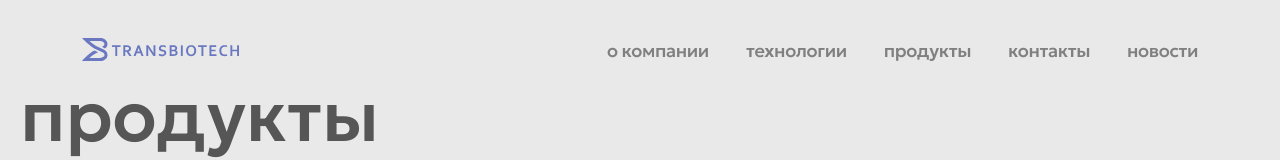
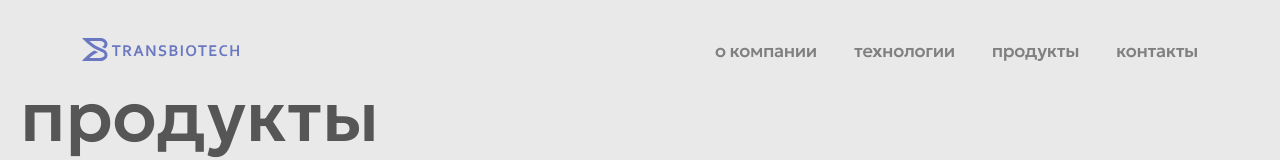
Before and after one commit to WhiteWat3r/Transbiotech, a React (Vite) app: page /products in a window 1280 px wide. Shown: the top 160 px of the page. Built offline with nearby package versions, Linux system fonts and the light colour scheme; the HTML template or start-up script is replaced by a standard one.

Commit message:
половина правки по линкам в хедере

```diff
--- a/src/components/Accordion.tsx
+++ b/src/components/Accordion.tsx
@@ -62,7 +62,7 @@ export const Accordion = ({
           />
         </button>
 
-        <div
+        {menuItem.links.length > 0 && <div
           className={`transition-all duration-300 ease-in-out overflow-hidden ${
             isOpen ? "opacity-100 translate-y-0" : "opacity-0 -translate-y-6"
           }`}
@@ -84,7 +84,7 @@ export const Accordion = ({
               </li>
             ))}
           </ul>
-        </div>
+        </div>}
       </li>
     );
   };
--- a/src/components/HeaderMenuPopover.tsx
+++ b/src/components/HeaderMenuPopover.tsx
@@ -7,11 +7,11 @@ import { IMenuItem } from "../utils/types";
 export const HeaderMenuPopover = ({
   chapter,
   isScrolled,
-  isPerfPage
+  isPerfPage,
 }: {
   chapter: IMenuItem;
   isScrolled: boolean;
-  isPerfPage: boolean
+  isPerfPage: boolean;
 }) => {
   const [isOpen, setIsOpen] = useState(false);
   const buttonRef = useRef(null);
@@ -54,18 +54,18 @@ export const HeaderMenuPopover = ({
 
   return (
     <li className="relative" onMouseLeave={handleMouseLeave}>
-      <button
+      <Link
+        to={chapter.href}
         ref={buttonRef}
         onMouseEnter={handleMouseEnter}
         className={`geologica-text text-[18px] font-medium leading-[21.6px] tracking-tighter ${!isPerfPage || isScrolled ? "text-grey-2" : "text-gainsboro"} transition-colors duration-300 hover:text-black-default`}
         aria-haspopup="true"
         aria-expanded={isOpen ? "true" : "false"}
-        onClick={() => chapter.id === 2 && navigate("/technologies")}
       >
         {chapter.title}
-      </button>
+      </Link>
 
-      {chapter.id < 3 && (
+      {chapter.links.length > 0 && (
         <div
           ref={popoverRef}
           className={`absolute z-50 transition-opacity duration-300 ease-in-out ${isOpen ? "opacity-100" : "pointer-events-none opacity-0"} pt-[10px]`}
@@ -81,8 +81,8 @@ export const HeaderMenuPopover = ({
         >
           {/* backdrop-blur-[10px] */}
 
-          <div className="rounded-[42px]  backdrop-blur-[10px] bg-[#F8F8F8D9]">
-            <span className="absolute left-0 top-0 h-full w-full rounded-[42px] border-2 border-white  backdrop-blur-[10px]" />
+          <div className="rounded-[42px] bg-[#F8F8F8D9] backdrop-blur-[10px]">
+            <span className="absolute left-0 top-0 h-full w-full rounded-[42px] border-2 border-white backdrop-blur-[10px]" />
 
             <ul
               className={`relative z-10 flex flex-col gap-[20px] rounded-[42px] px-[44px] py-[25px]`}
--- a/src/utils/constants.tsx
+++ b/src/utils/constants.tsx
@@ -4,15 +4,17 @@ export const menuItems: IMenuItem[] = [
   {
     id: 1,
     title: "о компании",
+    href: "/",
     links: [
-      { linkId: 1, text: "документы", href: "" },
-      { linkId: 2, text: `миссия\nи\u00A0ценности`, href: "" },
-      { linkId: 3, text: "новости", href: "" },
+      // { linkId: 1, text: "документы", href: "" },
+      // { linkId: 2, text: `миссия\nи\u00A0ценности`, href: "" },
+      // { linkId: 3, text: "новости", href: "" },
     ],
   },
   {
     id: 2,
     title: "технологии",
+    href: "/technologies",
     links: [
       { linkId: 1, text: "перфузионные технологии", href: "/perfusion" },
       // {
@@ -28,6 +30,7 @@ export const menuItems: IMenuItem[] = [
   {
     id: 3,
     title: "продукты",
+    href: "/products",
     links: [
       // { linkId: 1, text: "аппарат Ex\u2011Stream", href: "/ex-stream" },
       // { linkId: 2, text: "Back\u2011Table\u00A01.0", href: "/black-table-1-0" },
@@ -36,11 +39,7 @@ export const menuItems: IMenuItem[] = [
   {
     id: 4,
     title: "контакты",
-    links: [{ linkId: 1, text: "документы", href: "" }],
-  },
-  {
-    id: 5,
-    title: "новости",
+    href: '#',
     links: [{ linkId: 1, text: "документы", href: "" }],
   },
 ];
@@ -167,7 +166,7 @@ export const exStreamAdvantages = [
   },
 ];
 
-export const backTableAdvantages:IAdvantage[] = [
+export const backTableAdvantages: IAdvantage[] = [
   {
     id: 1,
     title: "Оптимальная высота и удобная рабочая зона",
--- a/src/utils/types.ts
+++ b/src/utils/types.ts
@@ -2,6 +2,7 @@ export interface IMenuItem {
     id: number;
     title: string;
     links: { linkId: number; text: string; href: string }[];
+    href: string
   }
 
   export interface IAdvantage {
```
Also changed, not shown: src/components/MobileMenu.tsx (+1 -7 lines).
